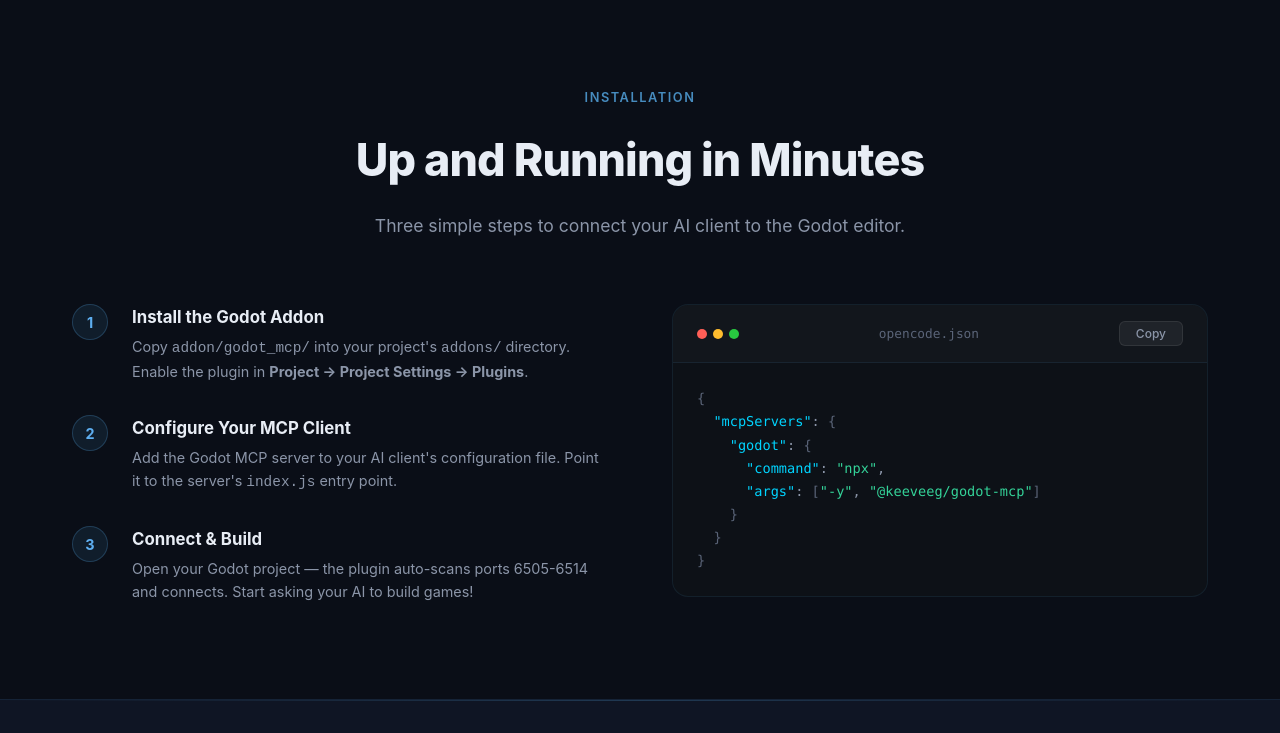
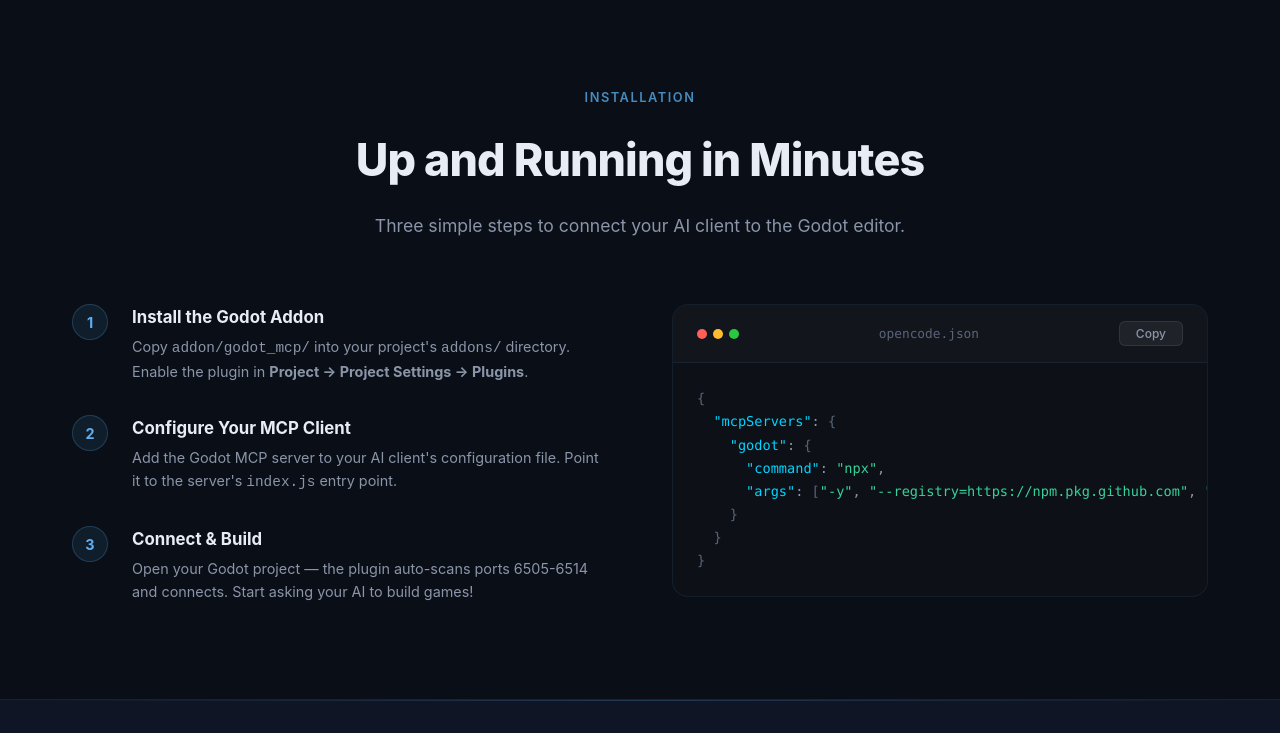
Before and after one commit to KeeVeeG/godot-mcp, a website: page web/index.html in a window 1280 px wide. Both pictures are taken after a click on the button "Copy". Shown: the part 3993-4726 px from the top of the page. Drawn offline with Linux system fonts and the light colour scheme.

Commit message:
feat: switch to GitHub Packages with auto-publish workflow

```diff
--- a/server/package.json
+++ b/server/package.json
@@ -45,5 +45,8 @@
   },
   "engines": {
     "node": ">=20.0.0"
+  },
+  "publishConfig": {
+    "registry": "https://npm.pkg.github.com"
   }
 }
--- a/web/index.html
+++ b/web/index.html
@@ -364,7 +364,7 @@
   <span class="key">"mcpServers"</span>: <span class="bracket">{</span>
     <span class="key">"godot"</span>: <span class="bracket">{</span>
       <span class="key">"command"</span>: <span class="string">"npx"</span>,
-      <span class="key">"args"</span>: <span class="bracket">[</span><span class="string">"-y"</span>, <span class="string">"@keeveeg/godot-mcp"</span><span class="bracket">]</span>
+      <span class="key">"args"</span>: <span class="bracket">[</span><span class="string">"-y"</span>, <span class="string">"--registry=https://npm.pkg.github.com"</span>, <span class="string">"@keeveeg/godot-mcp"</span><span class="bracket">]</span>
     <span class="bracket">}</span>
   <span class="bracket">}</span>
 <span class="bracket">}</span></pre>
--- a/web/main.js
+++ b/web/main.js
@@ -107,7 +107,7 @@
    COPY CODE
    ═══════════════════════════════════════════════════════════ */
 function copyCode() {
-  const code = '{\n  "mcpServers": {\n    "godot": {\n      "command": "npx",\n      "args": ["-y", "@keeveeg/godot-mcp"]\n    }\n  }\n}';
+  const code = '{\n  "mcpServers": {\n    "godot": {\n      "command": "npx",\n      "args": ["-y", "--registry=https://npm.pkg.github.com", "@keeveeg/godot-mcp"]\n    }\n  }\n}';
   const btn = document.getElementById('copyBtn');
   navigator.clipboard
     .writeText(code)
```
Also changed, not shown: .github/workflows/publish.yml (added), README.md.
